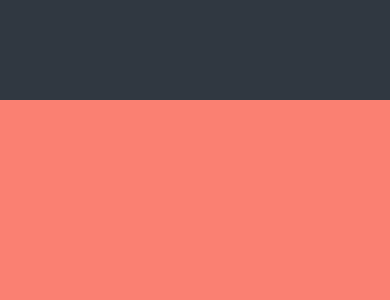
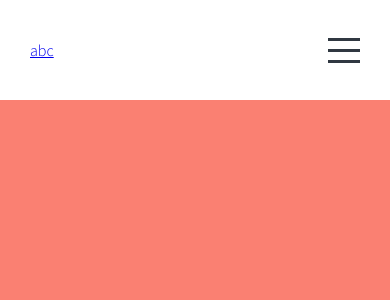
Before and after one commit to nsofianos/nsofianos.github.io, a React (Create React App) app: page / in a window 390 px wide. Shown: the top 300 px of the page. Built offline with nearby package versions, Linux system fonts and the light colour scheme.

Commit message:
add navbar with hamburger menu

```diff
--- a/public/index.html
+++ b/public/index.html
@@ -45,6 +45,7 @@
       * {
         font-family: "Source Sans Pro", sans-serif;
         margin: 0;
+
         overflow-x: hidden;
       }
     </style>
--- a/src/components/About.js
+++ b/src/components/About.js
@@ -1,6 +1,6 @@
 import "./About.scss";
 function About() {
-  return <section className="about-me" id="about"></section>;
+  return <section className="about" id="about"></section>;
 }
 
 export default About;
--- a/src/components/About.scss
+++ b/src/components/About.scss
@@ -1,3 +1,3 @@
-.about-me {
+.about {
   background-color: aquamarine;
 }
--- a/src/components/App.js
+++ b/src/components/App.js
@@ -1,15 +1,17 @@
 import "./App.scss";
-import Header from "./Header.js";
+import NavBar from "./NavBar.js";
 import Intro from "./Intro";
 import Services from "./Services";
 import About from "./About";
 import Work from "./Work";
 import Footer from "./Footer";
+import { useState } from "react";
 
 function App() {
+  const [sidebarOpen, setSidebarOpen] = useState(false);
   return (
     <div className="app">
-      <Header />
+      <NavBar sidebarOpen={sidebarOpen} setSidebarOpen={setSidebarOpen} />
       <div className="sections">
         <Intro />
         <Services />
--- a/src/components/App.scss
+++ b/src/components/App.scss
@@ -7,6 +7,7 @@
     position: relative;
     top: 100px;
     scroll-snap-type: y mandatory;
+    scroll-behavior: smooth;
     scrollbar-width: none; //firefox
     &::-webkit-scrollbar {
       display: none;
--- a/src/components/Header.js
+++ /dev/null
@@ -1,11 +0,0 @@
-import "./Header.scss";
-
-function Header() {
-  return (
-    <header className="app-header">
-      <nav className="nav"></nav>
-    </header>
-  );
-}
-
-export default Header;
--- a/src/components/Header.scss
+++ /dev/null
@@ -1,7 +0,0 @@
-.nav {
-  background-color: #303841;
-  width: 100%;
-  height: 100px;
-  position: fixed;
-  top: 0;
-}
--- a/src/components/Intro.js
+++ b/src/components/Intro.js
@@ -1,7 +1,7 @@
 import "./Intro.scss";
 
 function Intro() {
-  return <section className="intro" id="home"></section>;
+  return <section className="intro" id="intro"></section>;
 }
 
 export default Intro;
--- /dev/null
+++ b/src/components/NavBar.js
@@ -0,0 +1,27 @@
+import "./NavBar.scss";
+
+function NavBar(props) {
+  return (
+    <nav className={"nav " + (props.sidebarOpen && "active")}>
+      <div className="nav-wrapper">
+        <div className="nav-left">
+          <a className="nav-link" href="#about">
+            abc
+          </a>
+        </div>
+        <div className="nav-right">
+          <div
+            className="nav-right-hamburger"
+            onClick={() => props.setSidebarOpen(!props.sidebarOpen)}
+          >
+            <span className="line1"></span>
+            <span className="line2"></span>
+            <span className="line3"></span>
+          </div>
+        </div>
+      </div>
+    </nav>
+  );
+}
+
+export default NavBar;
--- /dev/null
+++ b/src/components/NavBar.scss
@@ -0,0 +1,60 @@
+@import "../index.scss";
+.nav {
+  background-color: white;
+  width: 100%;
+  height: 100px;
+  position: fixed;
+  top: 0;
+  transition: all 1s ease;
+  .nav-wrapper {
+    display: flex;
+    justify-content: space-between;
+    padding: 10px 30px;
+    align-items: center;
+    height: 100%;
+  }
+
+  .nav-left {
+    overflow: hidden;
+  }
+
+  .nav-right {
+    .nav-right-hamburger {
+      width: 32px;
+      height: 25px;
+      display: flex;
+      flex-direction: column;
+      justify-content: space-between;
+      cursor: pointer;
+
+      span {
+        width: 100%;
+        height: 3px;
+        background-color: $mainColor;
+        transform-origin: left;
+        transition: all 2s ease;
+      }
+    }
+  }
+
+  &.active {
+    background-color: $mainColor;
+    color: white;
+
+    .nav-right-hamburger {
+      span {
+        &:first-child {
+          background-color: white;
+          transform: rotate(45deg);
+        }
+        &:nth-child(2) {
+          opacity: 0;
+        }
+        &:last-child {
+          background-color: white;
+          transform: rotate(-45deg);
+        }
+      }
+    }
+  }
+}
--- a/src/index.scss
+++ b/src/index.scss
@@ -4,73 +4,5 @@
   box-sizing: border-box;
 }
 
+$mainColor: #303841;
 /* Custom Properties */
-
-:root {
-  --ff-primary: "Source Sans Pro", sans-serif;
-  --ff-secondary: "Source Code Pro", monospace;
-
-  --fw-reg: 300;
-  --fw-bold: 900;
-
-  --clr-light: #fff;
-  --clr-dark: #303030;
-  --clr-accent: #16e0bd;
-
-  --fs-h1: 3rem;
-  --fs-h2: 2.25rem;
-  --fs-h3: 1.25rem;
-  --fs-body: 1rem;
-}
-
-@media (min-width: 800px) {
-  :root {
-    --fs-h1: 4.5rem;
-    --fs-h2: 2.75rem;
-    --fs-h3: 1.5rem;
-    --fs-body: 1.125rem;
-  }
-}
-
-body {
-  // -webkit-font-smoothing: antialiased;
-  // -moz-osx-font-smoothing: grayscale;
-  // /* background: var(--clr-light); */
-  // color: var(--clr-dark);
-  // margin: 0;
-  // font-family: var(--ff-primary);
-  // font-size: var(--fs-body);
-  // line-height: 1.6;
-}
-
-section {
-  padding: 5em 2em;
-}
-
-img {
-  display: block;
-  max-width: 100%;
-}
-
-strong {
-  font-weight: var(--fw-bold);
-}
-
-/* Typography */
-
-h1,
-h2,
-h3 {
-  line-height: 1;
-  margin: 0;
-}
-
-h1 {
-  font-size: var(--fs-h1);
-}
-h2 {
-  font-size: var(--fs-h2);
-}
-h3 {
-  font-size: var(--fs-h3);
-}
```
